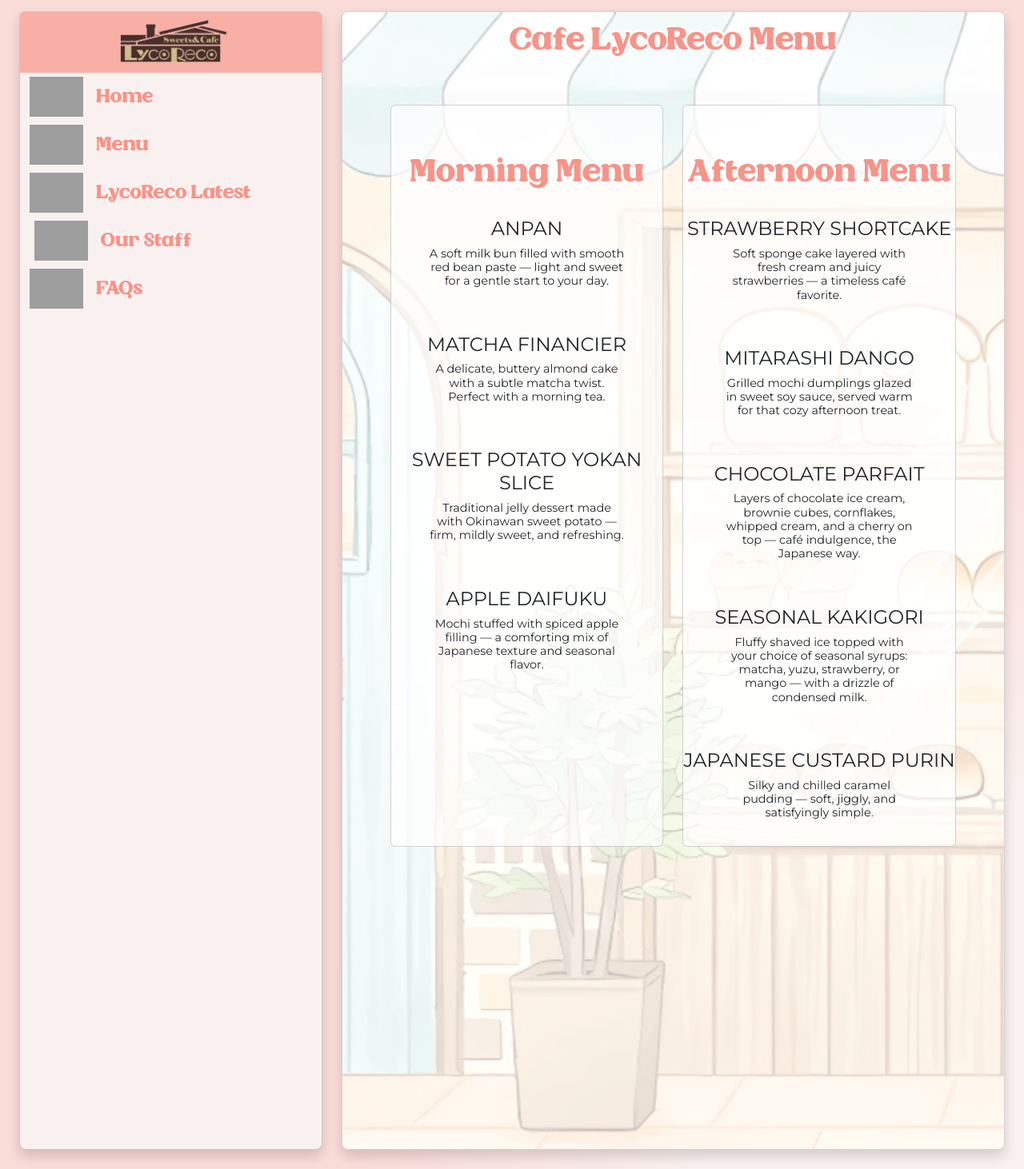
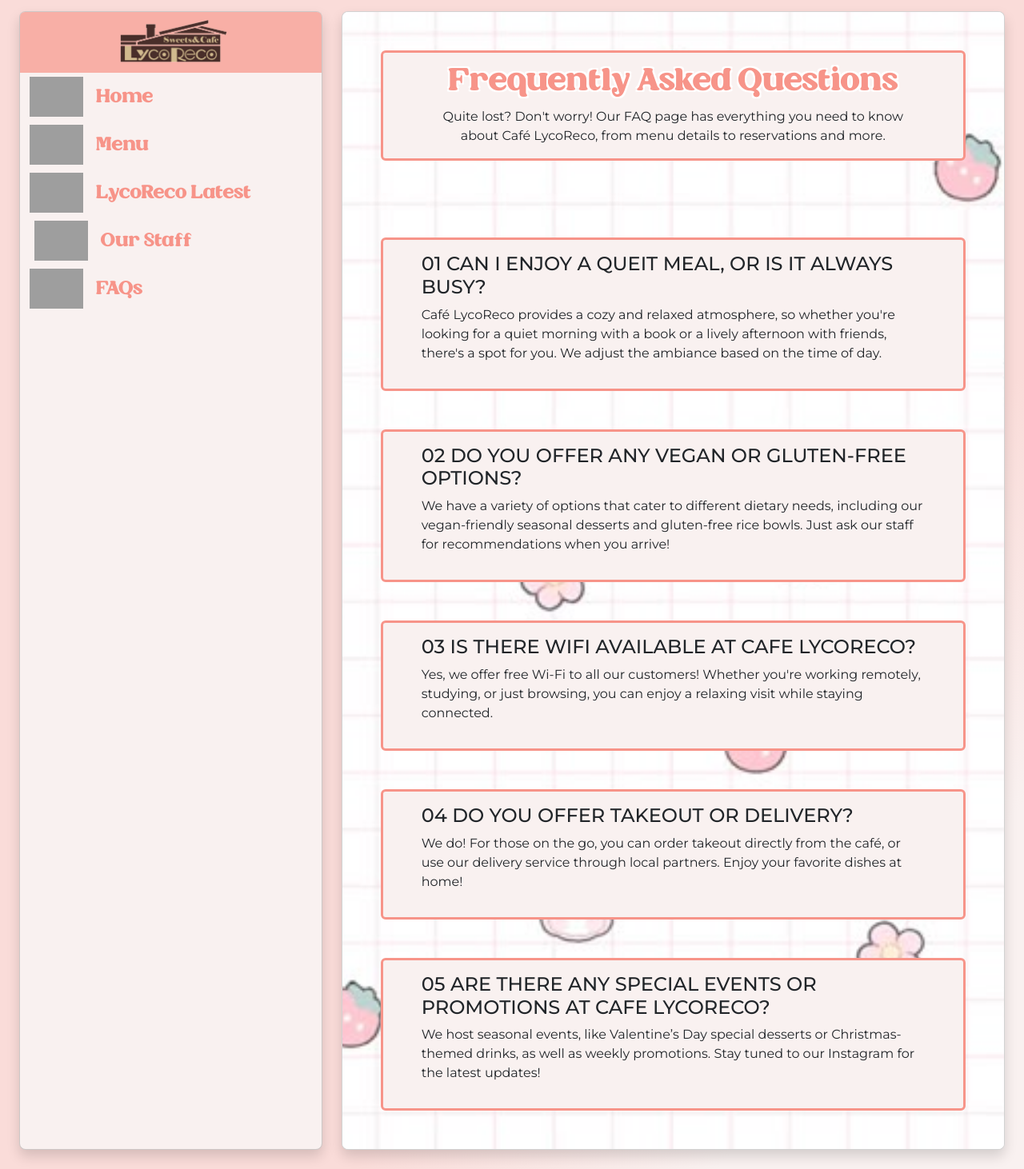
Before and after one commit to AJBernardo/AJBernardo.github.io, a PHP site: page /ADET/A02/index.php in a window 1280 px wide. Shown: the part 78-1540 px from the top of the page at 80% size. Run offline with PHP 8.4, Linux system fonts and the light colour scheme; grey boxes are pictures that could not be loaded.

Commit message:
[FE] - Adjsuted the styling of the elements inside faqs page

```diff
--- a/ADET/A02/assets/css/style.css
+++ b/ADET/A02/assets/css/style.css
@@ -1,6 +1,7 @@
 * {
     font-family: "Vatona";
 }
+
 .navbar {
     background-image: url(../img/navBg.gif);
     background-size: cover;
@@ -90,11 +91,6 @@ a {
     border-radius: 20px;
 }
 
-p, h4, h6{
-    font-family: "Montserrat", sans-serif;
-    font-weight: 400;
-}
-
 .carousel-btn{
     background-color: #F79489 !important;
 }
@@ -117,10 +113,23 @@ p, h4, h6{
     height: 100vh;
 }
 
+.faqs-page{
+    background: url(../img/faqsBg.jpg);
+    background-size: cover;
+    background-position: center center;
+    height: 100vh;
+}
+
+.faqs-card{
+    border: 3px solid rgba(247, 148, 137, 1);
+    background-color: #F9F1F0;
+}
+
 .menu{
     background-color: rgba(255, 255, 255, 0.7)
 }
 
+/* FONT SETTINGS */
 .head{
     font-family: "Montserrat", sans-serif;
     font-weight: 500;
@@ -133,6 +142,13 @@ p, h4, h6{
 .xs-body{
     font-size: 0.9rem;
 }
+
+p, h4, h6{
+    font-family: "Montserrat", sans-serif;
+    font-weight: 400;
+}
+
+/* MEDIA QUERIES */
 @media(max-width: 1456px){
     .location{
         width: 350px !important;
@@ -167,4 +183,8 @@ p, h4, h6{
     .body{
         font-size: 0.7rem;
     }
+
+    .head{
+        font-size: 1rem !important;
+    }
 }
--- a/ADET/A02/index.php
+++ b/ADET/A02/index.php
@@ -50,7 +50,7 @@
                 </div>
                 <div class=" col-12 col-xl-8 col-xxl-9 py-4 pe-4 ps-4 ps-xl-0">
                     <div class="card main-card rounded-3 shadow overflow-hidden">
-                        <?php include('pages/menu.php'); ?>
+                        <?php include('pages/faqs.php'); ?>
                     </div>
                 </div>
             </div>
--- /dev/null
+++ b/ADET/A02/pages/faqs.php
@@ -0,0 +1,53 @@
+<div class="container-fluid page p-0 faqs-page">
+    <div class="container">
+        <div class="row px-5 px-sm-3 px-lg-5">
+            <div class="faqs-card card rounded-2 text-center my-5">
+                <h1 class="title">Frequently Asked Questions</h1>
+                <p class="body px-3 px-sm-5">Quite lost? Don't worry! Our FAQ page has everything you need to know about Café
+                    LycoReco, from menu details to reservations and more.</p>
+            </div>
+        </div>
+
+        <div class="row px-5 px-sm-3 px-lg-5 my-5">
+            <div class="faqs-card card text-start px-3 px-sm-5 py-3">
+                <h4 class="head fs-4">01 CAN I ENJOY A QUEIT MEAL, OR IS IT ALWAYS BUSY?</h4>
+                <p class="body mt-3 mt-lg-0">Café LycoReco provides a cozy and relaxed atmosphere, so whether you're looking for a
+                    quiet morning with a book or a lively afternoon with friends, there's a spot for you. We adjust the
+                    ambiance based on the time of day.</p>
+            </div>
+        </div>
+
+        <div class="row px-5 px-sm-3 px-lg-5 my-5">
+            <div class="faqs-card card text-start px-3 px-sm-5 py-3">
+                <h4 class="head fs-4">02 DO YOU OFFER ANY VEGAN OR GLUTEN-FREE OPTIONS?</h4>
+                <p class="body mt-3 mt-lg-0">We have a variety of options that cater to different dietary needs, including our
+                    vegan-friendly seasonal desserts and gluten-free rice bowls. Just ask our staff for recommendations
+                    when you arrive!</p>
+            </div>
+        </div>
+
+        <div class="row px-5 px-sm-3 px-lg-5 my-5">
+            <div class="faqs-card card text-start px-3 px-sm-5 py-3">
+                <h4 class="head fs-4">03 IS THERE WIFI AVAILABLE AT CAFE LYCORECO?</h4>
+                <p class="body mt-3 mt-lg-0">Yes, we offer free Wi-Fi to all our customers! Whether you're working remotely,
+                    studying, or just browsing, you can enjoy a relaxing visit while staying connected.</p>
+            </div>
+        </div>
+
+        <div class="row px-5 px-sm-3 px-lg-5 my-5">
+            <div class="faqs-card card text-start px-3 px-sm-5 py-3">
+                <h4 class="head fs-4">04 DO YOU OFFER TAKEOUT OR DELIVERY?</h4>
+                <p class="body mt-3 mt-lg-0">We do! For those on the go, you can order takeout directly from the café, or use our
+                    delivery service through local partners. Enjoy your favorite dishes at home!</p>
+            </div>
+        </div>
+
+        <div class="row px-5 px-sm-3 px-lg-5 my-5">
+            <div class="faqs-card card text-start px-3 px-sm-5 py-3">
+                <h4 class="head fs-4">05 ARE THERE ANY SPECIAL EVENTS OR PROMOTIONS AT CAFE LYCORECO?</h4>
+                <p class="body mt-3 mt-lg-0">We host seasonal events, like Valentine’s Day special desserts or Christmas-themed
+                    drinks, as well as weekly promotions. Stay tuned to our Instagram for the latest updates!</p>
+            </div>
+        </div>
+    </div>
+</div>
```
Also changed, not shown: ADET/A02/assets/img/faqsBg.jpg (added).
